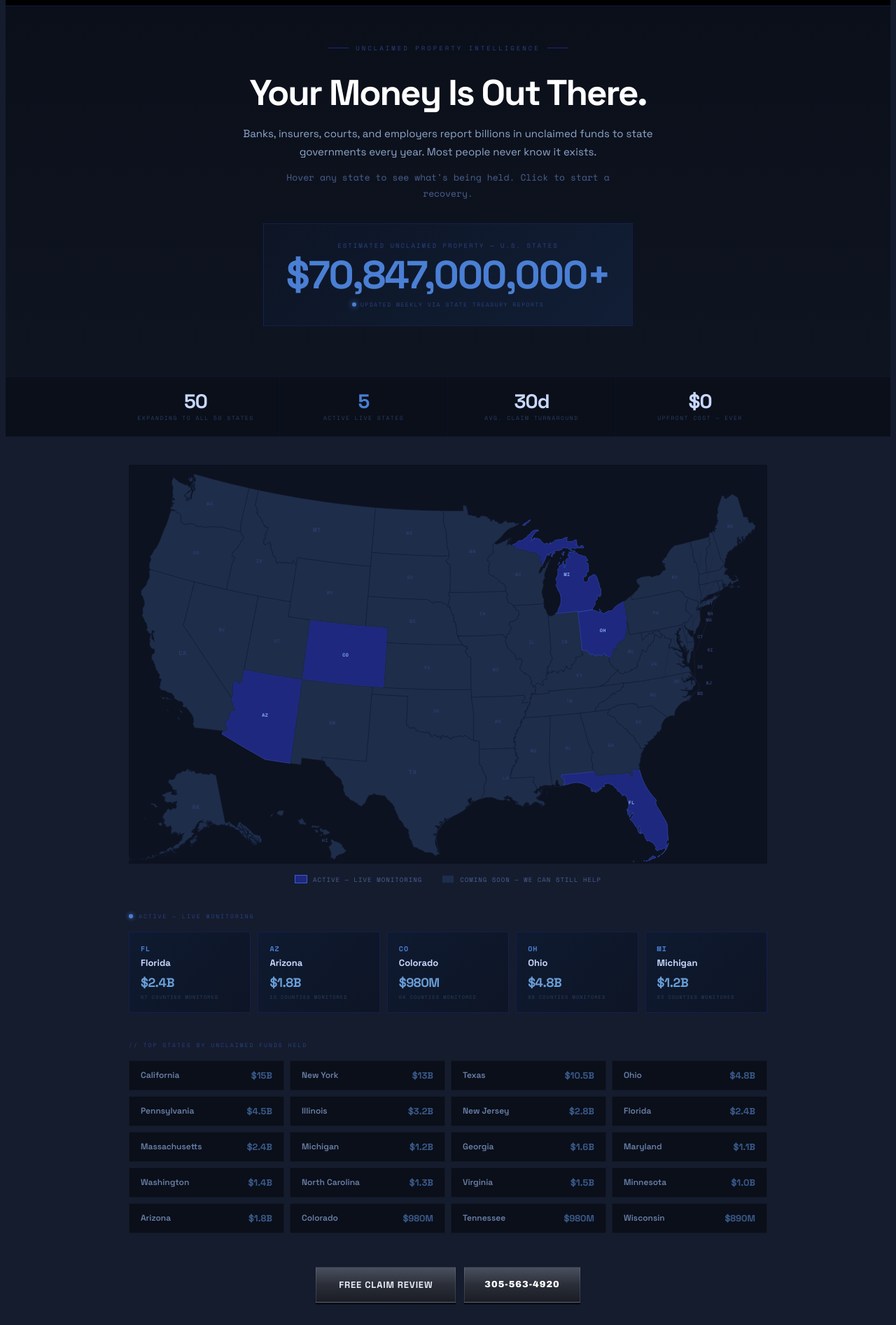
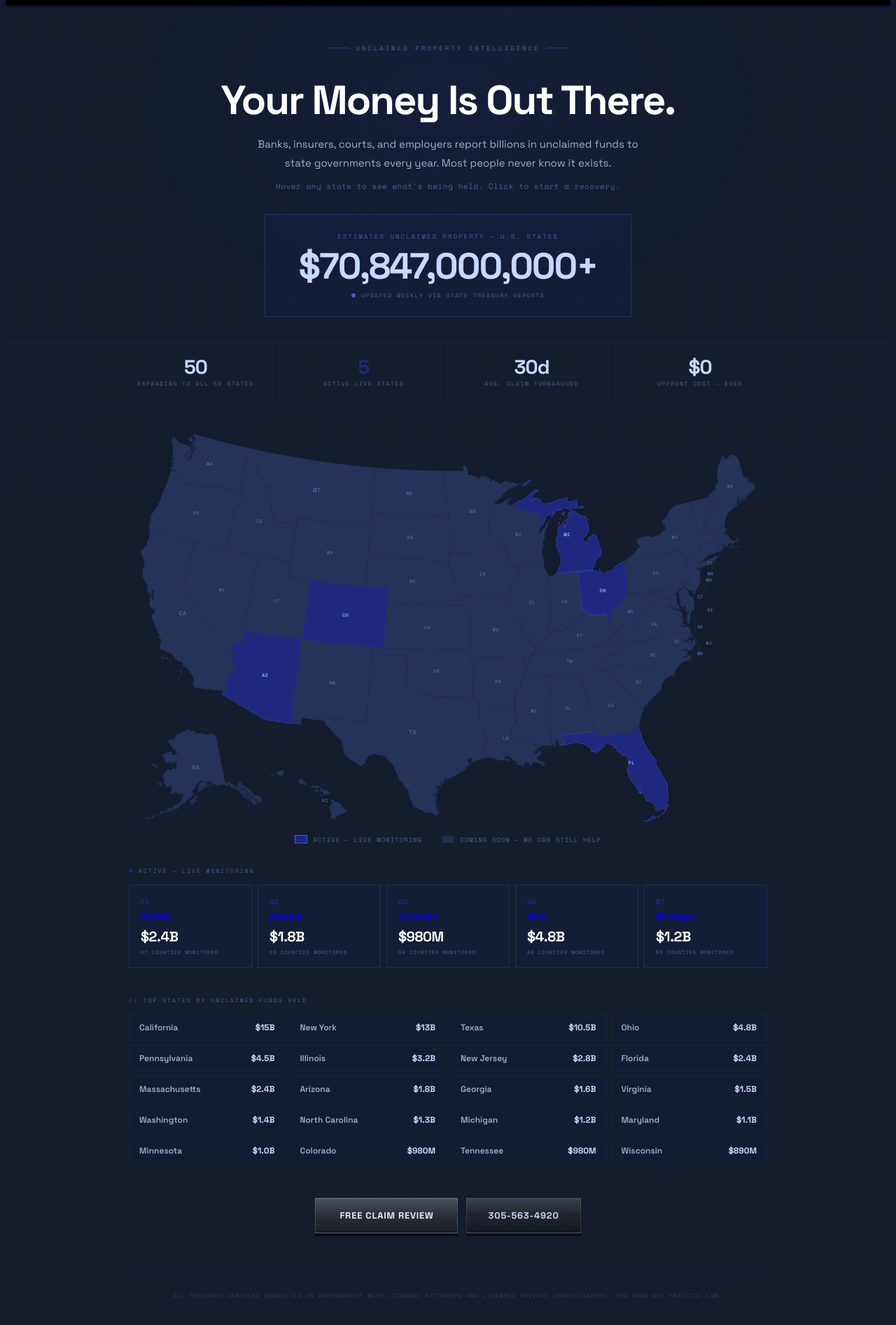
Before and after one commit to ReboundCapitalGroup/rcg-website, a Next.js app: page /map in a window 1280 px wide. Shown: the part 87-1980 px from the top of the page at 70% size. Built offline with nearby package versions, Linux system fonts and the light colour scheme.

Commit message:
v27 - map page matches homepage bg, scan line, grid

```diff
--- a/src/app/map/USAMap.tsx
+++ b/src/app/map/USAMap.tsx
@@ -66,12 +66,12 @@ export default function USAMap() {
     const info = stateInfo[code]
     if (!info) return '#1e2438'
     if (isHovered) return info.active ? '#2a40c0' : '#2e3a5a'
-    return info.active ? '#1E287F' : '#1e2d4a'
+    return info.active ? '#1E287F' : '#243358'
   }
 
   const getStroke = (code: string, isHovered: boolean) => {
     if (isHovered) return '#8fa3f0'
-    return stateInfo[code]?.active ? '#3a5fd4' : '#131d35'
+    return stateInfo[code]?.active ? '#3a5fd4' : '#1e2d50'
   }
 
   const hInfo = hovered ? stateInfo[hovered] : null
@@ -140,7 +140,7 @@ export default function USAMap() {
         }}
         onMouseLeave={() => setHovered(null)}
       >
-        <rect width="960" height="600" fill="#0d1220" />
+        <rect width="960" height="600" fill="#141c2e" opacity="0" />
 
         {Object.entries(statePaths).map(([code, path]) => {
           const isHovered = hovered === code
@@ -166,7 +166,7 @@ export default function USAMap() {
                     fontFamily: "'Space Mono', monospace",
                     fontSize: ['TX','CA','MT','AK'].includes(code) ? '9px' : '7px',
                     fontWeight: 700,
-                    fill: stateInfo[code]?.active ? '#8ab0f0' : '#2a3d6a',
+                    fill: stateInfo[code]?.active ? '#8ab0f0' : '#4a6090',
                     pointerEvents: 'none',
                     userSelect: 'none',
                     letterSpacing: '0.5px',
@@ -189,9 +189,9 @@ export default function USAMap() {
           if (!c) return null
           return (
             <g key={code}>
-              <line x1={c[0]} y1={c[1]} x2={(ox as number) - 16} y2={oy as number} stroke="#1a2540" strokeWidth={0.5} />
+              <line x1={c[0]} y1={c[1]} x2={(ox as number) - 16} y2={oy as number} stroke="#2a3d60" strokeWidth={0.5} />
               <text x={ox as number} y={(oy as number) + 3} textAnchor="start"
-                style={{ fontFamily: "'Space Mono',monospace", fontSize: '7px', fontWeight: 700, fill: stateInfo[code as string]?.active ? '#8ab0f0' : '#2a3d6a', pointerEvents: 'none', userSelect: 'none' }}>
+                style={{ fontFamily: "'Space Mono',monospace", fontSize: '7px', fontWeight: 700, fill: stateInfo[code as string]?.active ? '#8ab0f0' : '#4a6090', pointerEvents: 'none', userSelect: 'none' }}>
                 {code}
               </text>
             </g>
--- a/src/app/map/page.tsx
+++ b/src/app/map/page.tsx
@@ -20,50 +20,64 @@ const allStateFunds = [
   { name: 'Texas', funds: '$10.5B' }, { name: 'Ohio', funds: '$4.8B' },
   { name: 'Pennsylvania', funds: '$4.5B' }, { name: 'Illinois', funds: '$3.2B' },
   { name: 'New Jersey', funds: '$2.8B' }, { name: 'Florida', funds: '$2.4B' },
-  { name: 'Massachusetts', funds: '$2.4B' }, { name: 'Michigan', funds: '$1.2B' },
-  { name: 'Georgia', funds: '$1.6B' }, { name: 'Maryland', funds: '$1.1B' },
+  { name: 'Massachusetts', funds: '$2.4B' }, { name: 'Arizona', funds: '$1.8B' },
+  { name: 'Georgia', funds: '$1.6B' }, { name: 'Virginia', funds: '$1.5B' },
   { name: 'Washington', funds: '$1.4B' }, { name: 'North Carolina', funds: '$1.3B' },
-  { name: 'Virginia', funds: '$1.5B' }, { name: 'Minnesota', funds: '$1.0B' },
-  { name: 'Arizona', funds: '$1.8B' }, { name: 'Colorado', funds: '$980M' },
+  { name: 'Michigan', funds: '$1.2B' }, { name: 'Maryland', funds: '$1.1B' },
+  { name: 'Minnesota', funds: '$1.0B' }, { name: 'Colorado', funds: '$980M' },
   { name: 'Tennessee', funds: '$980M' }, { name: 'Wisconsin', funds: '$890M' },
 ]
 
 export default function MapPage() {
   return (
-    <div style={{ background: 'var(--bg)', minHeight: '100vh' }}>
+    <div style={{ background: 'var(--bg)', minHeight: '100vh', position: 'relative', overflow: 'hidden' }}>
+
+      {/* Grid overlay — same as homepage */}
+      <div style={{ position: 'fixed', inset: 0, backgroundImage: 'linear-gradient(rgba(74,95,212,0.04) 1px,transparent 1px),linear-gradient(90deg,rgba(74,95,212,0.04) 1px,transparent 1px)', backgroundSize: '52px 52px', pointerEvents: 'none', zIndex: 0 }} />
+
+      {/* Radial glow — same as homepage */}
+      <div style={{ position: 'fixed', top: '30%', left: '50%', transform: 'translate(-50%,-50%)', width: '900px', height: '600px', background: 'radial-gradient(ellipse at center, rgba(30,40,127,0.15) 0%, transparent 70%)', pointerEvents: 'none', zIndex: 0 }} />
+
+      {/* Scan line — same as homepage */}
+      <div className="scan-animate" style={{ position: 'fixed', left: 0, right: 0, height: '1px', background: 'linear-gradient(90deg,transparent,rgba(74,95,212,0.5),transparent)', pointerEvents: 'none', zIndex: 1 }} />
+
+      {/* All content above effects */}
+      <div style={{ position: 'relative', zIndex: 2 }}>
 
         {/* HERO */}
-      <div style={{ background: 'linear-gradient(180deg, #0a0f1a 0%, #0f1520 100%)', borderBottom: '1px solid rgba(30,40,127,0.2)', padding: '52px 40px 40px' }}>
-        <div style={{ maxWidth: '900px', margin: '0 auto', textAlign: 'center' }}>
+        <div style={{ padding: '52px 40px 36px', textAlign: 'center', borderBottom: '1px solid rgba(74,95,212,0.12)' }}>
+          <div style={{ maxWidth: '860px', margin: '0 auto' }}>
 
-          <div style={{ fontFamily: "'Space Mono',monospace", fontSize: '9px', letterSpacing: '3px', textTransform: 'uppercase', color: '#2a4080', marginBottom: '20px', display: 'flex', alignItems: 'center', justifyContent: 'center', gap: '10px' }}>
-            <div style={{ width: '30px', height: '1px', background: '#1E287F' }} />
+            <div style={{ display: 'flex', alignItems: 'center', justifyContent: 'center', gap: '10px', marginBottom: '20px' }}>
+              <div style={{ width: '30px', height: '1px', background: 'rgba(74,95,212,0.4)' }} />
+              <span style={{ fontFamily: "'Space Mono',monospace", fontSize: '9px', letterSpacing: '3px', textTransform: 'uppercase', color: '#4a5f94' }}>
                 Unclaimed Property Intelligence
-            <div style={{ width: '30px', height: '1px', background: '#1E287F' }} />
+              </span>
+              <div style={{ width: '30px', height: '1px', background: 'rgba(74,95,212,0.4)' }} />
             </div>
 
-          <h1 style={{ fontFamily: "'Space Grotesk',sans-serif", fontWeight: 700, fontSize: 'clamp(28px,4vw,52px)', color: '#fff', letterSpacing: '-2px', lineHeight: 0.95, marginBottom: '20px' }}>
+            <h1 style={{ fontFamily: "'Space Grotesk',sans-serif", fontWeight: 700, fontSize: 'clamp(32px,5vw,58px)', color: '#fff', letterSpacing: '-2px', lineHeight: 1, marginBottom: '20px' }}>
               Your Money Is Out There.
             </h1>
 
-          <p style={{ fontSize: '15px', color: '#8fa8cc', lineHeight: 1.75, maxWidth: '600px', margin: '0 auto 12px' }}>
+            <p style={{ fontSize: '15px', color: 'var(--mid)', lineHeight: 1.8, maxWidth: '580px', margin: '0 auto 12px' }}>
               Banks, insurers, courts, and employers report billions in unclaimed funds to state governments every year. Most people never know it exists.
             </p>
-          <p style={{ fontSize: '13px', color: '#4a6090', lineHeight: 1.7, maxWidth: '520px', margin: '0 auto 32px', fontFamily: "'Space Mono',monospace" }}>
+            <p style={{ fontFamily: "'Space Mono',monospace", fontSize: '11px', color: '#4a5f94', marginBottom: '32px', letterSpacing: '0.5px' }}>
               Hover any state to see what's being held. Click to start a recovery.
             </p>
 
-          {/* ANIMATED COUNTER */}
-          <div style={{ background: 'linear-gradient(135deg, #0d1525 0%, #111e35 100%)', border: '1px solid rgba(30,40,127,0.4)', padding: '24px 32px', marginBottom: '32px', display: 'inline-block', minWidth: '380px' }}>
-            <div style={{ fontFamily: "'Space Mono',monospace", fontSize: '9px', letterSpacing: '2px', textTransform: 'uppercase', color: '#2a4080', marginBottom: '8px' }}>
+            {/* COUNTER */}
+            <div style={{ display: 'inline-block', background: 'rgba(30,40,127,0.12)', border: '1px solid rgba(74,95,212,0.3)', padding: '24px 48px' }}>
+              <div style={{ fontFamily: "'Space Mono',monospace", fontSize: '9px', letterSpacing: '2px', textTransform: 'uppercase', color: '#4a5f94', marginBottom: '10px' }}>
                 Estimated Unclaimed Property — U.S. States
               </div>
-            <div style={{ fontFamily: "'Space Grotesk',sans-serif", fontWeight: 700, fontSize: 'clamp(32px,5vw,56px)', color: '#4a7fd4', letterSpacing: '-2px', lineHeight: 1 }}>
+              <div style={{ fontFamily: "'Space Grotesk',sans-serif", fontWeight: 700, fontSize: 'clamp(28px,5vw,52px)', color: 'var(--text)', letterSpacing: '-2px', lineHeight: 1, marginBottom: '10px' }}>
                 $70,847,000,000+
               </div>
-            <div style={{ display: 'flex', alignItems: 'center', gap: '6px', justifyContent: 'center', marginTop: '8px' }}>
-              <div style={{ width: '6px', height: '6px', borderRadius: '50%', background: '#4a7fd4', boxShadow: '0 0 8px #4a7fd4', animation: 'pulse 2s infinite' }} />
-              <span style={{ fontFamily: "'Space Mono',monospace", fontSize: '8px', letterSpacing: '1.5px', textTransform: 'uppercase', color: '#2a4080' }}>
+              <div style={{ display: 'flex', alignItems: 'center', gap: '8px', justifyContent: 'center' }}>
+                <span className="pulse-animate" style={{ width: '6px', height: '6px', borderRadius: '50%', background: '#4a5fcd', display: 'inline-block', flexShrink: 0 }} />
+                <span style={{ fontFamily: "'Space Mono',monospace", fontSize: '8px', letterSpacing: '1.5px', textTransform: 'uppercase', color: '#4a5f94' }}>
                   Updated weekly via state treasury reports
                 </span>
               </div>
@@ -72,7 +86,7 @@ export default function MapPage() {
         </div>
 
         {/* STATS BAR */}
-      <div style={{ background: '#0a0f1a', borderBottom: '1px solid rgba(30,40,127,0.15)', padding: '0' }}>
+        <div style={{ borderBottom: '1px solid rgba(74,95,212,0.12)' }}>
           <div style={{ maxWidth: '960px', margin: '0 auto', display: 'grid', gridTemplateColumns: 'repeat(4,1fr)' }}>
             {[
               { val: '50', label: 'Expanding to All 50 States', blue: false },
@@ -80,11 +94,11 @@ export default function MapPage() {
               { val: '30d', label: 'Avg. Claim Turnaround', blue: false },
               { val: '$0', label: 'Upfront Cost — Ever', blue: false },
             ].map((s, i) => (
-            <div key={i} style={{ padding: '20px 24px', borderRight: i < 3 ? '1px solid rgba(30,40,127,0.15)' : 'none', textAlign: 'center' }}>
-              <div style={{ fontFamily: "'Space Grotesk',sans-serif", fontWeight: 700, fontSize: '28px', color: s.blue ? '#4a7fd4' : '#c8d8ff', letterSpacing: '-1px', lineHeight: 1 }}>
+              <div key={i} style={{ padding: '20px 24px', borderRight: i < 3 ? '1px solid rgba(74,95,212,0.12)' : 'none', textAlign: 'center' }}>
+                <div style={{ fontFamily: "'Space Grotesk',sans-serif", fontWeight: 700, fontSize: '28px', color: s.blue ? 'var(--rcg2)' : 'var(--text)', letterSpacing: '-1px', lineHeight: 1 }}>
                   {s.val}
                 </div>
-              <div style={{ fontFamily: "'Space Mono',monospace", fontSize: '8px', letterSpacing: '1.5px', textTransform: 'uppercase', color: '#2a3d60', marginTop: '4px' }}>
+                <div style={{ fontFamily: "'Space Mono',monospace", fontSize: '8px', letterSpacing: '1.5px', textTransform: 'uppercase', color: '#4a5f94', marginTop: '4px' }}>
                   {s.label}
                 </div>
               </div>
@@ -92,58 +106,59 @@ export default function MapPage() {
           </div>
         </div>
 
-      {/* MAP */}
-      <div style={{ maxWidth: '960px', margin: '0 auto', padding: '40px 24px 20px' }}>
+        {/* MAP — seamless, no box */}
+        <div style={{ maxWidth: '960px', margin: '0 auto', padding: '32px 24px 16px' }}>
           <USAMap />
         </div>
 
         {/* ACTIVE STATES */}
-      <div style={{ maxWidth: '960px', margin: '0 auto', padding: '20px 24px 40px' }}>
-        <div style={{ fontFamily: "'Space Mono',monospace", fontSize: '8px', letterSpacing: '2px', textTransform: 'uppercase', color: '#2a4080', marginBottom: '16px', display: 'flex', alignItems: 'center', gap: '8px' }}>
-          <div style={{ width: '6px', height: '6px', borderRadius: '50%', background: '#4a7fd4', boxShadow: '0 0 6px #4a7fd4' }} />
+        <div style={{ maxWidth: '960px', margin: '0 auto', padding: '16px 24px 40px' }}>
+
+          <div style={{ display: 'flex', alignItems: 'center', gap: '8px', marginBottom: '14px' }}>
+            <span className="pulse-animate" style={{ width: '6px', height: '6px', borderRadius: '50%', background: 'var(--rcg2)', display: 'inline-block', flexShrink: 0 }} />
+            <span style={{ fontFamily: "'Space Mono',monospace", fontSize: '8px', letterSpacing: '2px', textTransform: 'uppercase', color: '#4a5f94' }}>
               Active — Live Monitoring
+            </span>
           </div>
-        <div style={{ display: 'grid', gridTemplateColumns: 'repeat(5,1fr)', gap: '10px', marginBottom: '40px' }}>
+
+          <div style={{ display: 'grid', gridTemplateColumns: 'repeat(5,1fr)', gap: '8px', marginBottom: '40px' }}>
             {activeStates.map(s => (
-            <Link key={s.code} href={`/states/${s.slug}`} style={{ textDecoration: 'none', background: 'linear-gradient(135deg,#0f1a30 0%,#0d1525 100%)', border: '1px solid rgba(30,40,127,0.4)', padding: '16px', display: 'block', transition: 'border-color 0.15s' }}>
-              <div style={{ fontFamily: "'Space Mono',monospace", fontSize: '10px', fontWeight: 700, color: '#4a7fd4', letterSpacing: '1px', marginBottom: '4px' }}>{s.code}</div>
-              <div style={{ fontFamily: "'Space Grotesk',sans-serif", fontSize: '13px', fontWeight: 700, color: '#c8d8ff', marginBottom: '8px' }}>{s.name}</div>
-              <div style={{ fontFamily: "'Space Grotesk',sans-serif", fontSize: '18px', fontWeight: 700, color: '#6a9fd8', letterSpacing: '-0.5px', marginBottom: '4px' }}>{s.funds}</div>
-              <div style={{ fontFamily: "'Space Mono',monospace", fontSize: '7px', color: '#2a3d60', letterSpacing: '1px', textTransform: 'uppercase' }}>{s.counties} counties monitored</div>
+              <Link key={s.code} href={`/states/${s.slug}`} style={{ textDecoration: 'none', background: 'rgba(30,40,127,0.1)', border: '1px solid rgba(74,95,212,0.25)', padding: '16px', display: 'block' }}>
+                <div style={{ fontFamily: "'Space Mono',monospace", fontSize: '10px', fontWeight: 700, color: 'var(--rcg2)', letterSpacing: '1px', marginBottom: '4px' }}>{s.code}</div>
+                <div style={{ fontFamily: "'Space Grotesk',sans-serif", fontSize: '13px', fontWeight: 700, color: 'var(--text)', marginBottom: '8px' }}>{s.name}</div>
+                <div style={{ fontFamily: "'Space Grotesk',sans-serif", fontSize: '20px', fontWeight: 700, color: '#fff', letterSpacing: '-0.5px', marginBottom: '4px' }}>{s.funds}</div>
+                <div style={{ fontFamily: "'Space Mono',monospace", fontSize: '7px', color: '#4a5f94', letterSpacing: '1px', textTransform: 'uppercase' }}>{s.counties} counties monitored</div>
               </Link>
             ))}
           </div>
 
-        {/* TOP STATES BY FUNDS */}
-        <div style={{ fontFamily: "'Space Mono',monospace", fontSize: '8px', letterSpacing: '2px', textTransform: 'uppercase', color: '#2a4080', marginBottom: '16px' }}>
+          {/* TOP STATES GRID */}
+          <div style={{ fontFamily: "'Space Mono',monospace", fontSize: '8px', letterSpacing: '2px', textTransform: 'uppercase', color: '#4a5f94', marginBottom: '14px' }}>
             // Top States by Unclaimed Funds Held
           </div>
-        <div style={{ display: 'grid', gridTemplateColumns: 'repeat(4,1fr)', gap: '8px' }}>
+          <div style={{ display: 'grid', gridTemplateColumns: 'repeat(4,1fr)', gap: '6px', marginBottom: '48px' }}>
             {allStateFunds.map((s, i) => (
-            <div key={i} style={{ background: '#0a0f1a', border: '1px solid rgba(255,255,255,0.04)', padding: '12px 16px', display: 'flex', justifyContent: 'space-between', alignItems: 'center' }}>
-              <span style={{ fontFamily: "'Space Grotesk',sans-serif", fontSize: '12px', color: '#6a80a8', fontWeight: 600 }}>{s.name}</span>
-              <span style={{ fontFamily: "'Space Grotesk',sans-serif", fontSize: '13px', color: '#3a5a8a', fontWeight: 700 }}>{s.funds}</span>
+              <div key={i} style={{ background: 'rgba(30,40,127,0.06)', border: '1px solid rgba(74,95,212,0.1)', padding: '10px 14px', display: 'flex', justifyContent: 'space-between', alignItems: 'center' }}>
+                <span style={{ fontFamily: "'Space Grotesk',sans-serif", fontSize: '12px', color: 'var(--mid)', fontWeight: 600 }}>{s.name}</span>
+                <span style={{ fontFamily: "'Space Grotesk',sans-serif", fontSize: '12px', color: 'var(--text)', fontWeight: 700 }}>{s.funds}</span>
               </div>
             ))}
           </div>
 
           {/* CTAs */}
-        <div style={{ display: 'flex', gap: '12px', justifyContent: 'center', marginTop: '48px', flexWrap: 'wrap' }}>
-          <Link href="/contact" style={{ display: 'inline-flex', alignItems: 'center', background: 'linear-gradient(180deg,#4a5060 0%,#2a2e38 50%,#1a1d24 100%)', color: '#e8edf8', fontFamily: "'Space Grotesk',sans-serif", fontSize: '13px', fontWeight: 700, letterSpacing: '0.8px', textTransform: 'uppercase', padding: '16px 32px', border: '1px solid rgba(255,255,255,0.12)', boxShadow: '0 3px 0 rgba(0,0,0,0.5)', textDecoration: 'none' }}>
-            Free Claim Review
-          </Link>
-          <a href="tel:+13055634920" style={{ display: 'inline-flex', alignItems: 'center', gap: '8px', background: 'linear-gradient(180deg,#4a5060 0%,#2a2e38 50%,#1a1d24 100%)', color: '#fff', fontFamily: "'Arial Black',Arial,sans-serif", fontSize: '13px', fontWeight: 900, letterSpacing: '1px', padding: '16px 28px', border: '1px solid rgba(255,255,255,0.12)', boxShadow: '0 3px 0 rgba(0,0,0,0.5)', textDecoration: 'none' }}>
-            305-563-4920
-          </a>
+          <div style={{ display: 'flex', gap: '12px', justifyContent: 'center', flexWrap: 'wrap' }}>
+            <Link href="/contact" className="btn-primary">Free Claim Review</Link>
+            <a href="tel:+13055634920" className="btn-secondary">305-563-4920</a>
           </div>
 
-        <div style={{ marginTop: '40px', paddingTop: '24px', borderTop: '1px solid rgba(30,40,127,0.1)', textAlign: 'center' }}>
-          <p style={{ fontFamily: "'Space Mono',monospace", fontSize: '8px', letterSpacing: '1px', textTransform: 'uppercase', color: '#1a2540', lineHeight: 2 }}>
+          <div style={{ marginTop: '48px', paddingTop: '24px', borderTop: '1px solid rgba(74,95,212,0.1)', textAlign: 'center' }}>
+            <p style={{ fontFamily: "'Space Mono',monospace", fontSize: '8px', letterSpacing: '1px', textTransform: 'uppercase', color: '#2a3a60', lineHeight: 2 }}>
               All recovery services conducted in partnership with licensed attorneys and licensed private investigators. RCG does not practice law.
             </p>
           </div>
         </div>
 
       </div>
+    </div>
   )
 }
```
Lines whose indentation alone changed are shown as unchanged.
